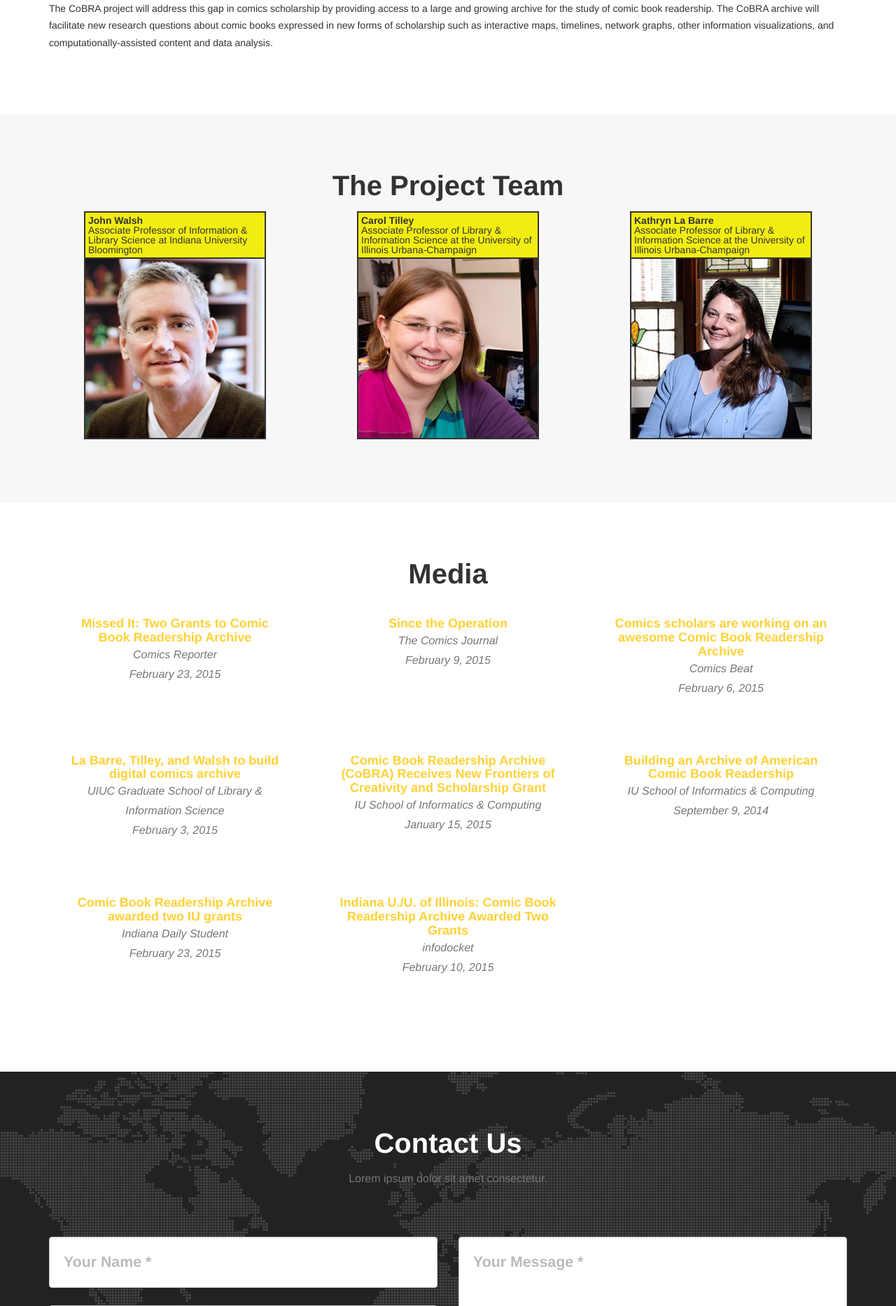
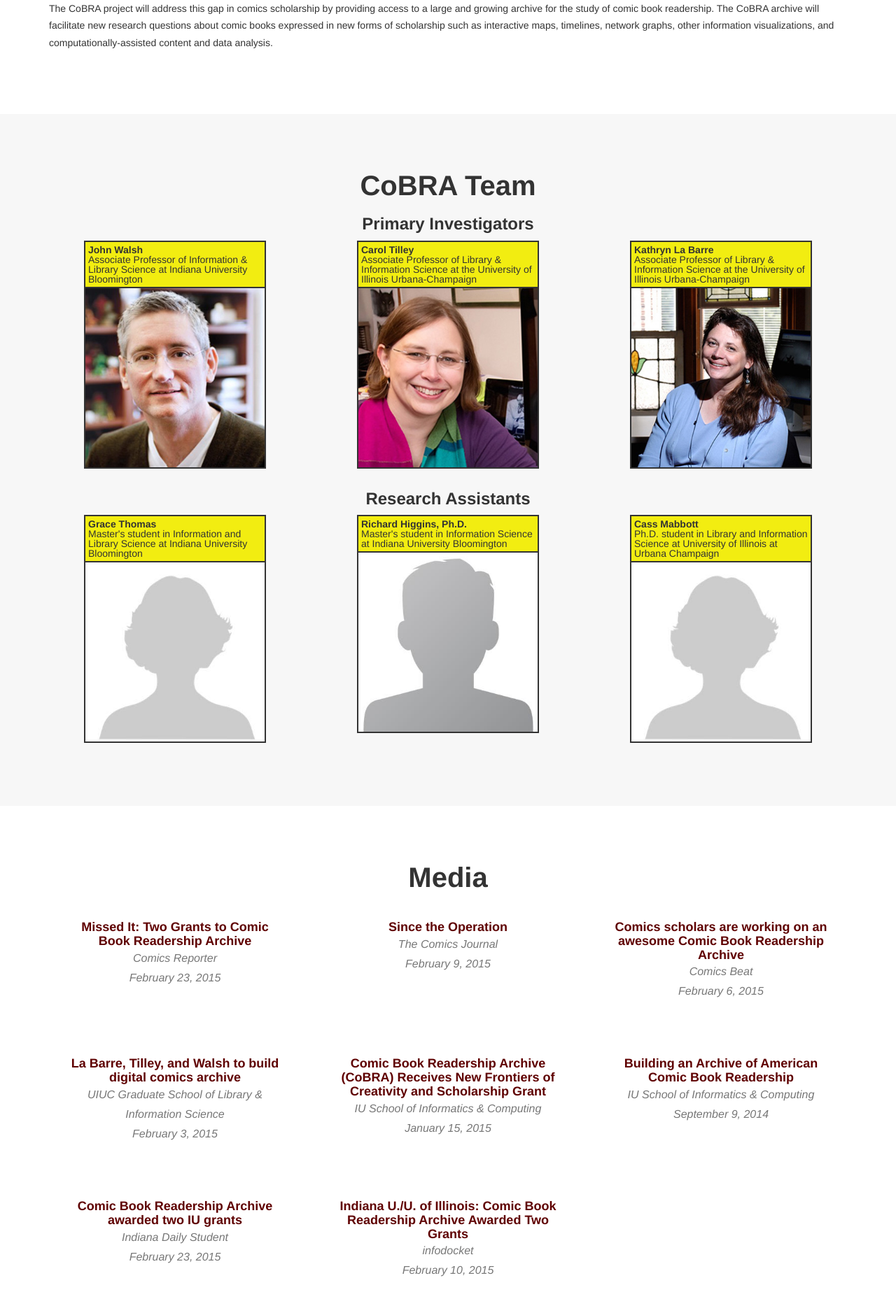
Before and after one commit to gracethom/cobraweb, a PHP site: page / in a window 1280 px wide. Shown: the part 1021-2888 px from the top of the page at 70% size. Run offline with PHP 8.4, Linux system fonts and the light colour scheme; some libraries are stand-ins or nearby versions; some web fonts are replaced.

Commit message:
More updates for initial launch
Signed-off-by: John A. Walsh <jawalsh@indiana.edu>

```diff
--- a/css/agency.css
+++ b/css/agency.css
@@ -23,6 +23,9 @@
   outline: none;
 }
 a {
+  color: #5f0000;
+}
+nav a {
   color: #fed136;
 }
 a:hover,
@@ -730,7 +733,7 @@
   background: transparent;
 }
 body {
-  webkit-tap-highlight-color: #fed136;
+  webkit-tap-highlight-color: #5f0000;
 }
 .bold {
   font-weight: bold;
--- a/index.html
+++ b/index.html
@@ -115,7 +115,8 @@
         <div class="container">
             <div class="row">
                 <div class="col-lg-12 text-center">
-                    <h2 class="section-heading">The Project Team</h2>
+                    <h2 class="section-heading">CoBRA Team</h2>
+                    <h3>Primary Investigators</h3>
                 </div>
             </div>
             <div class="row">
@@ -148,34 +149,42 @@
                 </div>
             </div>
 
-          <!-- TODO: graduate assistants, need to ask Cass for a photo, and make sure its okay with Carol, Kathryn, Cass to have these photos here
+
           <div class="row">
                 <div class="col-lg-12 text-center">
-                    <h3 class="section-subheading text-muted">Graduate Research Assistants</h3>
+                    <h3>Research Assistants</h3>
                 </div>
             </div>
             <div class="row">
                 <div class="col-sm-4">
                     <div class="team-member">
                         <div class="cb-caption">
-                              <h4>Grace Thomas</h4>
-                            <p class="text-muted">Indiana University</p>
+                           <p><strong>Grace Thomas</strong><br />
+                            Master's student in Information and Library Science at Indiana University Bloomington</p>
                         </div>
                         <img src="img/team/1.jpg" class="img-responsive" alt="">
+                    </div>
+                </div>
+                 <div class="col-sm-4">
+                    <div class="team-member">
+                        <div class="cb-caption">
+                           <p><strong>Richard Higgins, Ph.D.</strong><br />
+                            Master's student in Information Science at Indiana University Bloomington</p>
+                        </div>
+                        <img src="img/team/2.jpg" class="img-responsive" alt="">
                     </div>
                 </div>
                 <div class="col-sm-4">
                     <div class="team-member">
                         <div class="cb-caption">
-
-                            <h4>Cass Mabbott</h4>
-                            <p class="text-muted">University of Illinois</p>
+                            <p><strong>Cass Mabbott</strong><br />
+                            Ph.D. student in Library and Information Science at University of Illinois at Urbana Champaign</p>
                         </div>
-                    <img src="img/team/2.jpg" class="img-responsive img-circle" alt="">
+                    <img src="img/team/1.jpg" class="img-responsive img-circle" alt="">
                         </div>
                 </div>
             </div>
-            -->
+
            </div>
     </section>
 
--- a/less/agency.less
+++ b/less/agency.less
@@ -37,11 +37,15 @@
 	color: @brand-primary;
 }
 
+nav a {
+	color: @brand-primary-on-dark;
+}
+
 a:hover,
 a:focus,
 a:active,
 a.active {
-	color: darken(@brand-primary, 10%);
+	color: darken(@brand-primary-on-dark, 10%);
 }
 
 h1, h2, h3, h4, h5, h6 {
@@ -83,13 +87,13 @@
 	background-color: @gray-darkest;
 	border-color: transparent;
 	.navbar-brand {
-		color: @brand-primary;
+		color: @brand-primary-on-dark;
 		.hand-mixed-case-font();
         &:hover,
         &:focus,
         &:active,
         &.active {
-        	color: darken(@brand-primary, 10%);
+        	color: darken(@brand-primary-on-dark, 10%);
         	background-color: @gray-darkest;
         }
 	}
@@ -119,7 +123,7 @@
     			border-radius: 3px;
     			&:hover,
     			&:focus {
-    				color: @brand-primary;
+    				color: @brand-primary-on-dark;
     				outline: none;
     				background-color: @gray-darkest;
     			}
@@ -129,12 +133,12 @@
 	.navbar-nav>.active>a {
 		border-radius: 0;
 		color: white;
-		background-color: @brand-primary;
+		background-color: @brand-primary-on-dark;
 	}
 	.navbar-nav>.active>a:hover,
 	.navbar-nav>.active>a:focus {
 		color: white;
-		background-color: darken(@brand-primary, 10%);
+		background-color: darken(@brand-primary-on-dark, 10%);
 	}
 }
 
@@ -725,12 +729,12 @@
 
 ::-moz-selection {
     text-shadow: none;
-    background: @brand-primary;
+    background: @brand-primary-on-dark;
 }
 
 ::selection {
     text-shadow: none;
-    background: @brand-primary;
+    background: @brand-primary-on-dark;
 }
 
 img::selection {
--- a/less/variables.less
+++ b/less/variables.less
@@ -1,6 +1,6 @@
 // Variables
-
-@brand-primary: #fed136;
+@brand-primary: #5f0000;
+@brand-primary-on-dark: #fed136;
 @brand-danger: #e74c3c;
 @gray-darkest: #222;
 @gray: #777;
```
Also changed, not shown: other parts of css/agency.css (+15 -15 lines), img/team/1.jpg, img/team/2.jpg, 1 other file.
